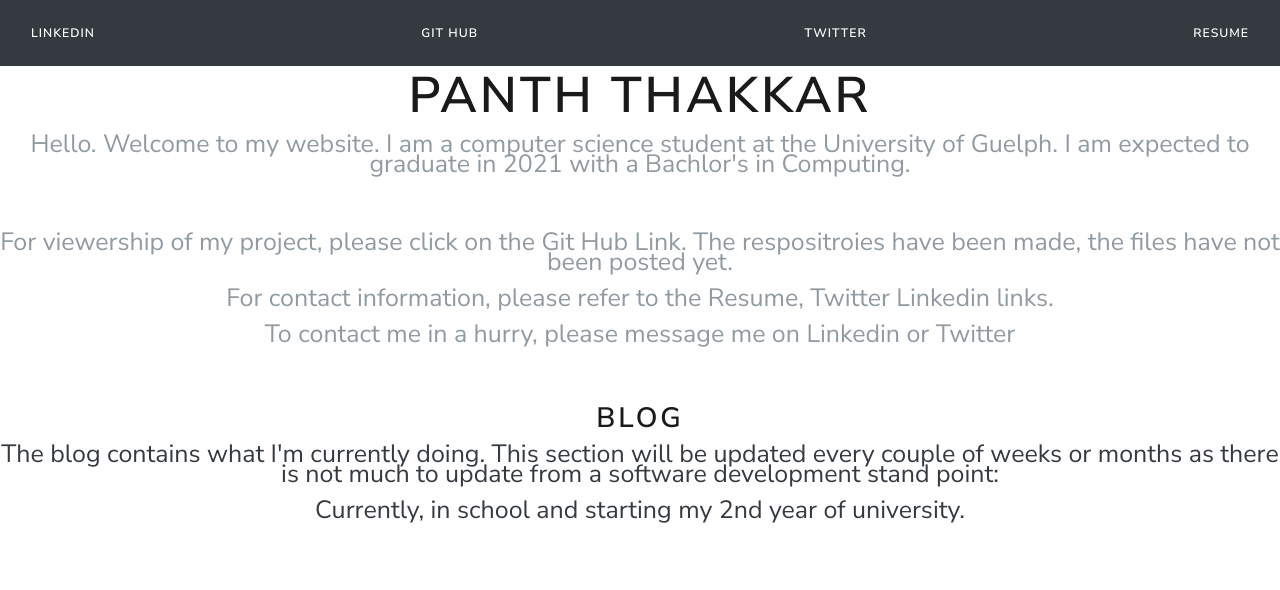
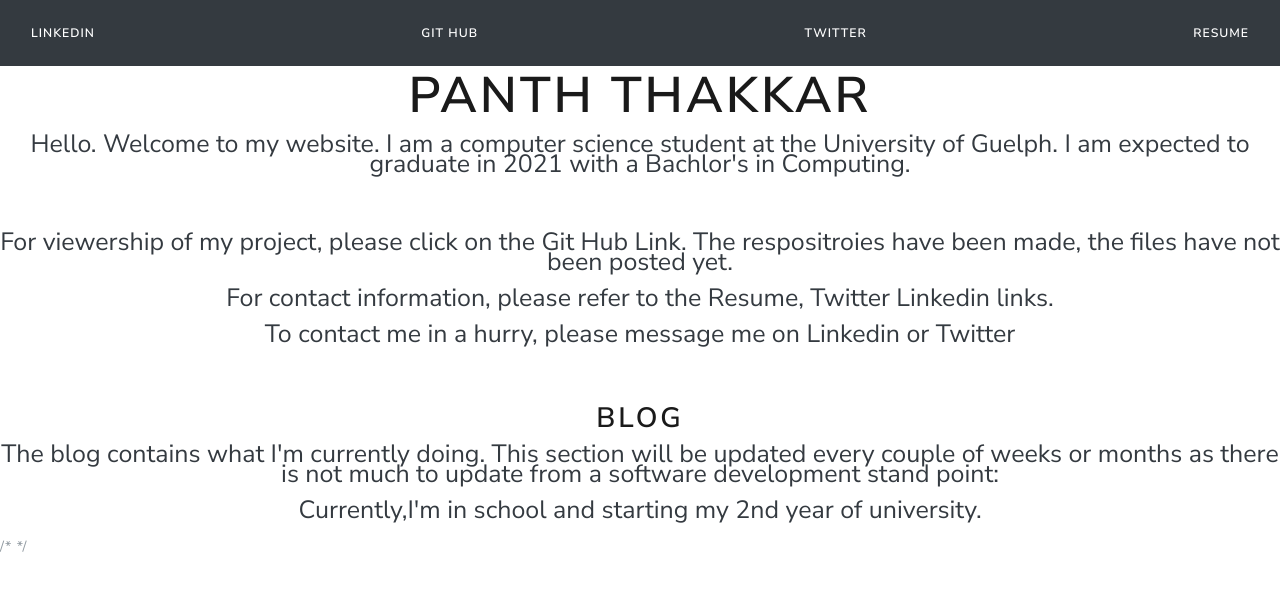
Before and after one commit to PanthThakkar/PanthThakkar.github.io, a plain HTML site: page Index.html in a window 1280 px wide. Drawn offline with Linux system fonts and the light colour scheme.

Commit message:
Initial Comments

```diff
--- a/Index.html
+++ b/Index.html
@@ -41,27 +41,28 @@
         </nav>
         <h1>Panth Thakkar</h1>
         <div id = "container">
-            <p>Hello. Welcome to my website. I am a computer science student at the University of Guelph. I am expected to graduate in 2021 with a Bachlor's in Computing.</p>
+            <p class="text-dark">Hello. Welcome to my website. I am a computer science student at the University of Guelph. I am expected to graduate in 2021 with a Bachlor's in Computing.</p>
         </div>
         <br><br>
-        <p>For viewership of my project, please click on the Git Hub Link. The respositroies have been made, the files have not been posted yet.</p>
-        <p>For contact information, please refer to the Resume, Twitter Linkedin links.</p>
-        <p>To contact me in a hurry, please message me on Linkedin or Twitter</p>
+        <p class="text-dark">For viewership of my project, please click on the Git Hub Link. The respositroies have been made, the files have not been posted yet.</p>
+        <p class="text-dark">For contact information, please refer to the Resume, Twitter Linkedin links.</p>
+        <p class="text-dark">To contact me in a hurry, please message me on Linkedin or Twitter</p>
         <br><br>
         <div class = "container-fluid padding">
-            <div class = "row text-center padding">
+            <div class = "row text-center padding ">
                 <section id = "bg-dark">
                     <div class = "col-xs-12 col-sm-6 col-md-12">
                         <h2>Blog</h2>
                     </div>
-                    <p class="text-dark">The blog contains what I'm currently doing. This section will be updated every couple of weeks or months as there is not much to update from a software development stand point:</p>
-                    <p class="text-dark">Currently, in school and starting my 2nd year of university.</p>
-                    <div></div>
+                    <div class="">
+                        <p class="text-dark">The blog contains what I'm currently doing. This section will be updated every couple of weeks or months as there is not much to update from a software development stand point:</p>
+                        <p class="text-dark">Currently,I'm in school and starting my 2nd year of university.</p>
+                    </div>
                 </section>
             </div>
         </div>
     </body>
-    <script type="text/javascript" src="config.js">
-
-    </script>
+    /*<script type="text/javascript" src="config.js">
+        <>
+    </script>      */
 </html>
```
